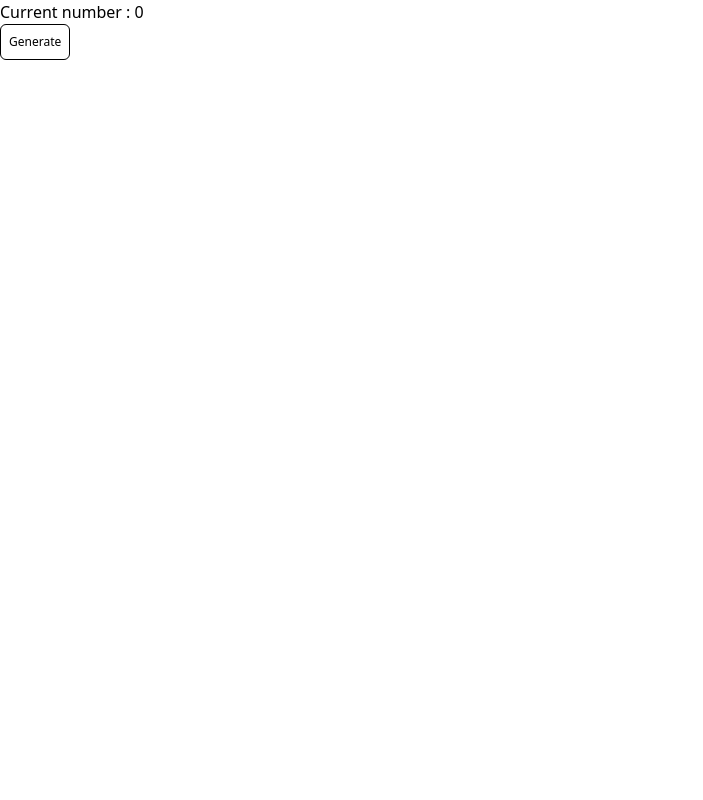
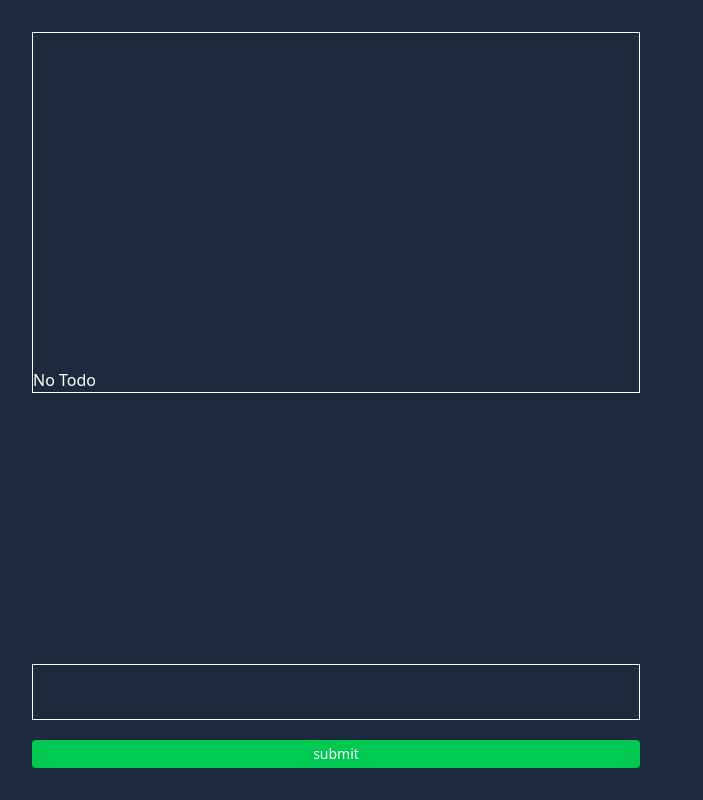
Before and after one commit to 2-0aadarsh/react-practice, a React (Vite) app in the folder useState/: page / in a window 1280 px wide. Shown: the whole page, without its empty margins (0-703 px from the left). Built offline with nearby package versions, Linux system fonts and the light colour scheme.

Commit message:
solved problem : Creating the Todos

```diff
--- a/useState/src/App.jsx
+++ b/useState/src/App.jsx
@@ -1,9 +1,10 @@
 import React from 'react'
-import RandomNumberGenerator from './exercises/05-randomNumberGenerator/RandomNumberGenerator'
 // import Counter from './exercises/01-counter/Counter'
 // import Toggle from './exercises/02-toggleButton/Toggle'
 // import ShowPassword from './exercises/03-showPassword/ShowPassword'
 // import CharacterCounter from './exercises/04-characterCounter/CharacterCounter'
+// import RandomNumberGenerator from './exercises/05-randomNumberGenerator/RandomNumberGenerator'
+import Todo from './exercises/06-todo/Todo'
 
 const App = () => {
   return (
@@ -12,7 +13,8 @@ const App = () => {
       {/* <Toggle /> */}
       {/* <ShowPassword /> */}
       {/* <CharacterCounter /> */}
-      <RandomNumberGenerator />
+      {/* <RandomNumberGenerator /> */}
+      <Todo />
     </div>
   )
 }
--- /dev/null
+++ b/useState/src/exercises/06-todo/Todo.jsx
@@ -0,0 +1,57 @@
+import React from 'react'
+import { useState } from "react"
+import { Link } from 'react-router-dom';
+
+const Todo = () => {
+
+  const [todo, setTodo] = useState([]);
+  const [input, setInput] = useState("");
+
+  const handleChange = (event) => {
+    console.log("Input value:", event.target.value);
+    setInput(event.target.value);
+  }
+
+  const handleSubmit = () => {
+    if(input.trim() === "") return;
+
+    setTodo([...todo, input.trim()]);
+    setInput("");
+  }
+
+  return (
+    <div className='w-full h-full bg-slate-800 text-white p-8 flex flex-col items-start gap-4'>
+
+      <div className="w-1/2 h-full border flex flex-col justify-end gap-5">
+        {todo.length ?
+          (<ul>
+            {todo.map((item, index) => (<li  key={index}> {item} </li>))}
+          </ul>) :
+
+          "No Todo"}
+      </div>
+
+      <div className="w-1/2 h-full flex flex-col justify-end gap-5">
+
+        <input
+         value={input}
+         onChange={handleChange}
+         type="text"
+         className='px-2 py-1 h-14 outline-none border text-sm'
+
+        />
+
+        <button
+          onClick={handleSubmit}
+          className='bg-green-500 px-2 py-1 rounded-sm text-sm cursor-pointer'
+        >
+          submit
+        </button>
+
+      </div>
+
+    </div>
+  )
+}
+
+export default Todo
```
